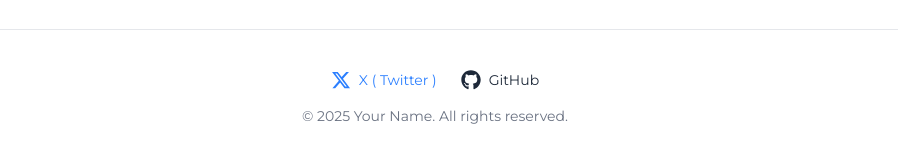
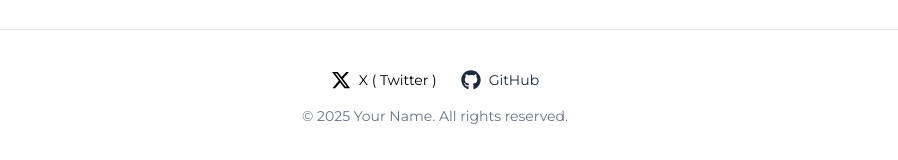
Before and after one commit to chappy-666/chappy-666.github.io, a Next.js app in the folder src/: page / in a window 1280 px wide. Shown: the part 1299-1459 px from the top of the page, without its empty margins (205-1103 px from the left). Built offline with nearby package versions, Linux system fonts and the light colour scheme.

Commit message:
change icon color

```diff
--- a/src/app/page.tsx
+++ b/src/app/page.tsx
@@ -117,10 +117,10 @@ export default function Home() {
         <footer className="mt-16 border-t border-gray-200 dark:border-gray-700 pt-10 pb-8 text-center text-sm text-gray-500 dark:text-gray-400">
           <div className="flex justify-center gap-6 mb-4">
             <a
-              href="https://twitter.com/chappy_job              "
+              href="https://twitter.com/chappy_job"
               target="_blank"
               rel="noopener noreferrer"
-              className="inline-flex items-center gap-2 text-blue-500 hover:text-blue-400 transition-colors"
+              className="inline-flex items-center gap-2 text-black dark:text-white hover:text-gray-600 dark:hover:text-gray-300 transition-colors"
             >
               <FaXTwitter className="text-xl" /> X ( Twitter )
             </a>
```
